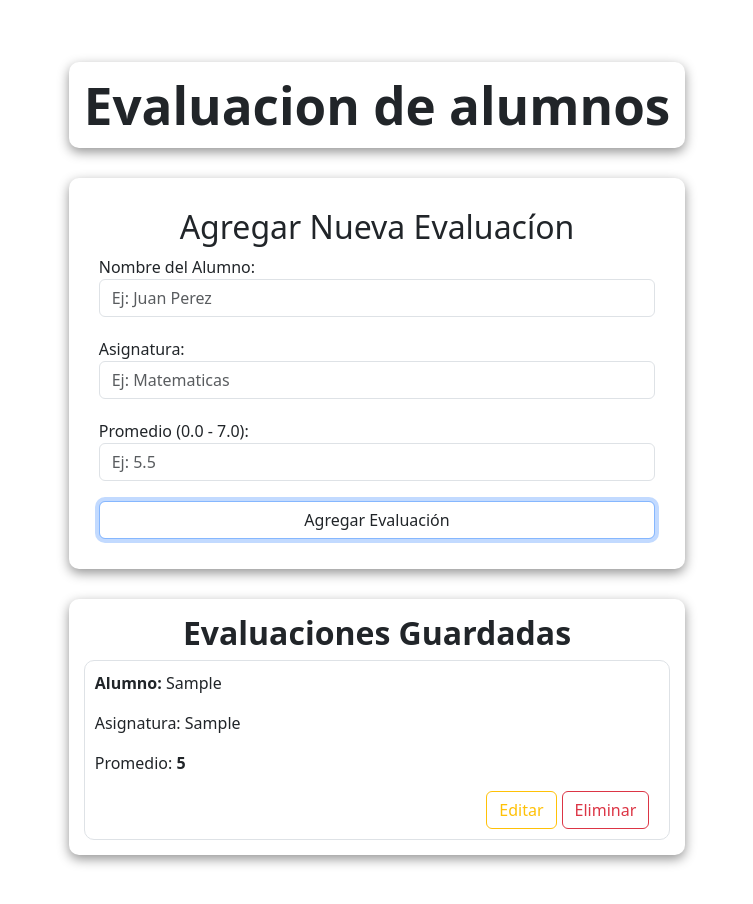
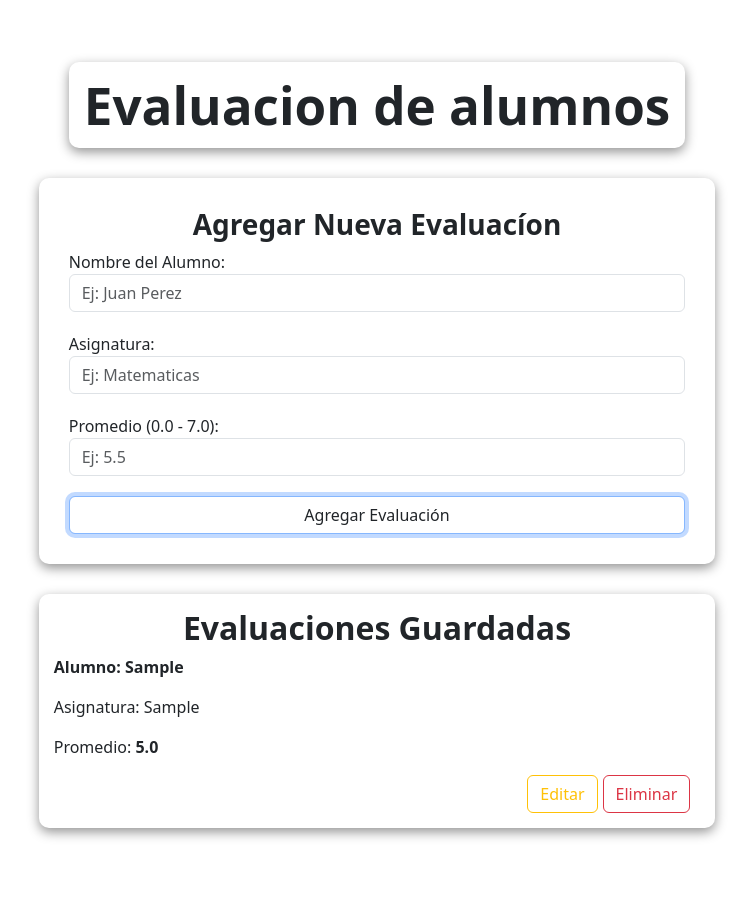
Before and after one commit to Katherine-suazo/mi-crud, a React (Vite) app: page / in a window 1280 px wide. Both pictures are taken after typing "Sample", "Sample", "5" into the empty fields and a click on the button "Agregar Evaluación". Shown: the top 904 px of the page, without its empty margins (263-1016 px from the left). After the commit the page ends 860 px from the top, so only its background shows below. Built offline with nearby package versions, Linux system fonts and the light colour scheme.

Commit message:
mejorar estilos y estructura de componentes en el formulario y la lista de evaluaciones

```diff
--- a/estilo.css
+++ b/estilo.css
@@ -15,7 +15,7 @@
 .bordeFormulario {
     padding: 30px;
     border-radius: 10px;
-    margin: 30px;
+    margin-bottom: 30px;
     box-shadow: 0 4px 12px rgba(0, 0, 0, 0.426);
 }
 
@@ -43,7 +43,7 @@
 .bordeEG {
     padding: 15px;
     border-radius: 10px;
-    margin: 30px;
+    /* margin: 30px; */
     box-shadow: 0 4px 12px rgba(0, 0, 0, 0.426)
 }
 
--- a/src/assets/components/Form.jsx
+++ b/src/assets/components/Form.jsx
@@ -34,7 +34,7 @@ function Form({ addOrUpdateItem, itemToEdit }) {
   return (
     <form onSubmit={handleSubmit} className='bordeFormulario'>
 
-        <h2>{itemToEdit ? 'Editar Evaluación' : 'Agregar Nueva Evaluacíon'}</h2>
+        <h3><strong>{itemToEdit ? 'Editar Evaluación' : 'Agregar Nueva Evaluacíon'}</strong></h3>
 
         <div className='textLeft'>
           <label>Nombre del Alumno:</label>
--- a/src/assets/components/Item.jsx
+++ b/src/assets/components/Item.jsx
@@ -6,10 +6,10 @@ function Item({ item, deleteItem, editItem }) {
     <div>
 
       <div className='textLeft'>
-        <p><strong>Alumno:</strong> {item.nombre}</p>
+        <p><strong>Alumno: {item.nombre} </strong></p>
         <p>Asignatura: {item.asignatura}</p>
-        <p>Promedio: <strong>{item.promedio}</strong></p>
-        {item.promedio == 7.0 && <span className='destacado'>Destacado</span>}
+        <p>Promedio: <strong>{parseFloat(item.promedio).toFixed(1)}</strong> </p>
+        {item.promedio == 7 && <span className='destacado'>Destacado</span>}
       </div>
 
       <div className='botones'>
--- a/src/assets/components/List.jsx
+++ b/src/assets/components/List.jsx
@@ -6,12 +6,22 @@ function List({ items, deleteItem, editItem }) {
     <div className='bordeEG'>
       <h2><strong>Evaluaciones Guardadas</strong></h2>
 
-      <div className='border'>
-        {items.map(item => (
-          <Item key={item.id} item={item} deleteItem={deleteItem} editItem={editItem} />
-        ))}
-      </div>
-
+      {items.length === 0 ? (
+        <p style={{ color: '#777', fontStyle: 'italic' }}>
+          No hay evaluaciones guardadas aún. ¡Agrega una!
+        </p>
+      ) : (
+        <div>
+          {items.map(item => (
+            <Item
+              key={item.id}
+              item={item}
+              deleteItem={deleteItem}
+              editItem={editItem}
+            />
+          ))}
+        </div>
+      )}
     </div>
   );
 }
```
